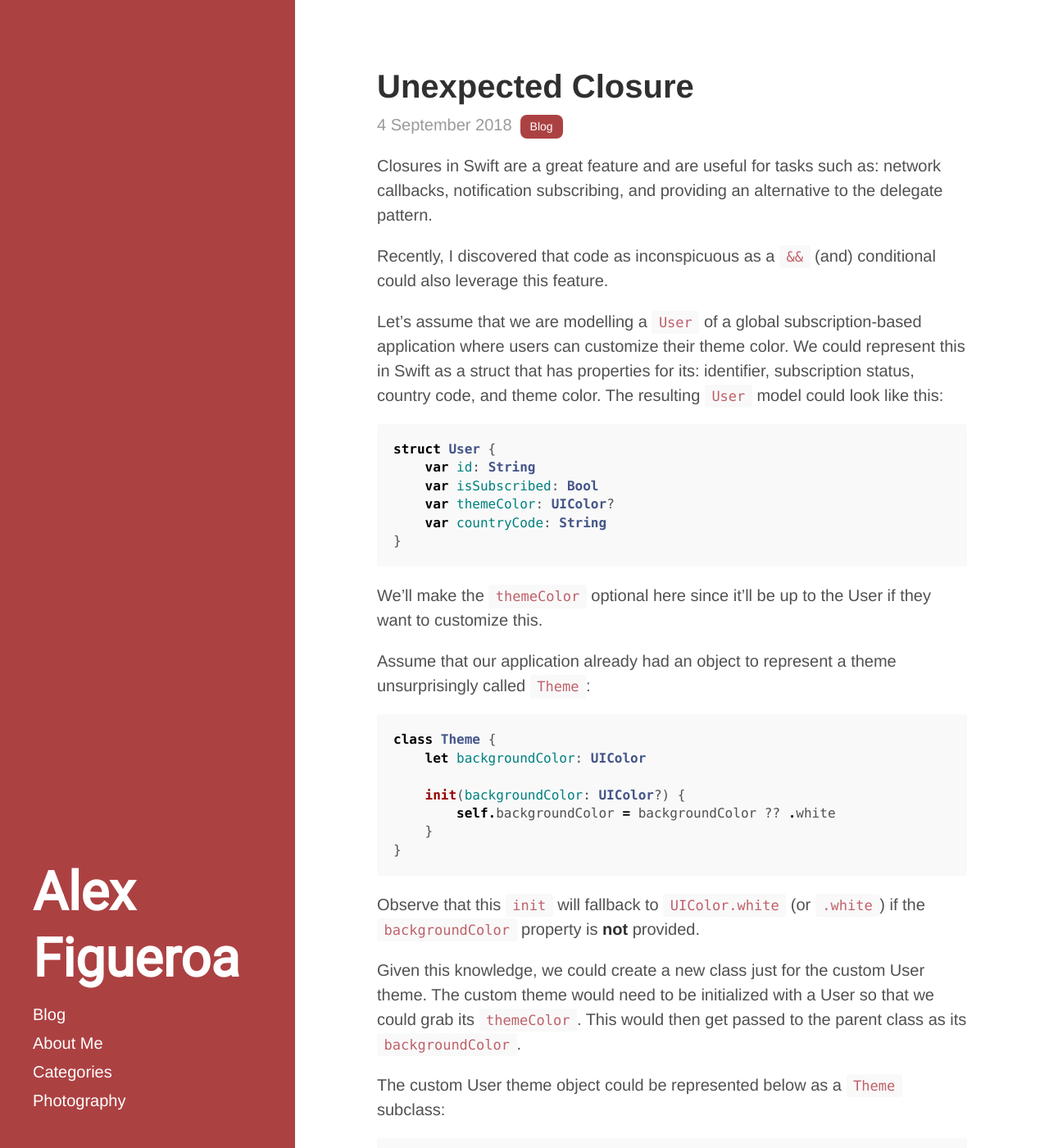
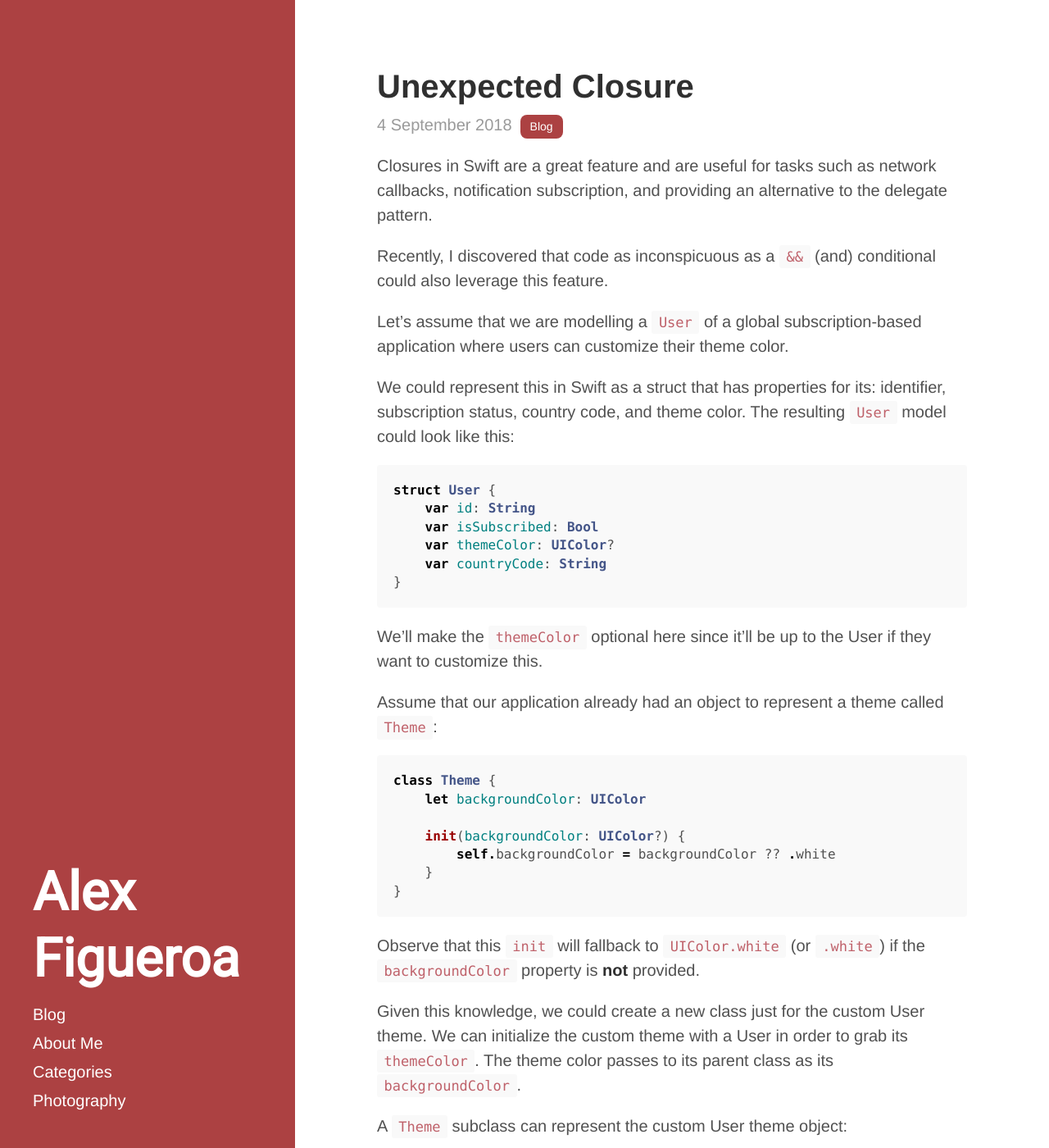
Before and after one commit to ajfigueroa/ajfigueroa.github.io, a Jekyll site: the page built from _posts/2018-09-04-Unexpected-Closure.md, in a window 1280 px wide and 1400 px high. Shown: the whole window at 82% size. Built offline with Jekyll 4.4.1, drawn with Linux system fonts in a browser that asks for light colours; some of the changed text lies outside the part shown.

Commit message:
[Unexpected Closure] Grammar and PV improvements

````diff
--- a/_posts/2018-09-04-Unexpected-Closure.md
+++ b/_posts/2018-09-04-Unexpected-Closure.md
@@ -5,13 +5,14 @@ excerpt_separator: <!--break-->
 categories: Blog
 ---
 
-Closures in Swift are a great feature and are useful for tasks such as: network callbacks, notification subscribing, and providing an alternative to the delegate pattern.
+Closures in Swift are a great feature and are useful for tasks such as network callbacks, notification subscription, and providing an alternative to the delegate pattern.
 
 Recently, I discovered that code as inconspicuous as a `&&` (and) conditional could also leverage this feature.
 
 <!--break-->
 
 Let's assume that we are modelling a `User` of a global subscription-based application where users can customize their theme color.
+
 We could represent this in Swift as a struct that has properties for its: identifier, subscription status, country code, and theme color.
 The resulting `User` model could look like this:
 ```swift
@@ -25,7 +26,7 @@ struct User {
 
 We'll make the `themeColor` optional here since it'll be up to the User if they want to customize this.
 
-Assume that our application already had an object to represent a theme unsurprisingly called `Theme`:
+Assume that our application already had an object to represent a theme called `Theme`:
 
 ```swift
 class Theme {
@@ -40,37 +41,31 @@ class Theme {
 Observe that this `init` will fallback to `UIColor.white` (or `.white`) if the `backgroundColor` property is **not** provided.
 
 Given this knowledge, we could create a new class just for the custom User theme.
-The custom theme would need to be initialized with a User so that we could grab its `themeColor`. This would then get passed to the parent class as its `backgroundColor`.
+We can initialize the custom theme with a User in order to grab its `themeColor`. The theme color passes to its parent class as its `backgroundColor`.
 
-The custom User theme object could be represented below as a `Theme` subclass:
+A `Theme` subclass can represent the custom User theme object:
 ```swift
 class UserTheme: Theme {
     let user: User
 
     init(user: User) {
         self.user = user
-        super.init(themeUser.themeColor)
+        super.init(backgroundColor: user.themeColor)
     }
 }
 ```
 
-However, what if we learn that custom User theming is a feature that should only be available to subscription Users. Additionally, it should only be limited to Canadian users.
+Let's assume that we have received additional requirements that limit User theming to:
+- subscription users
+- Canadian users
 
-We could then update our `UserTheme` class to handle these cases as follows:
+We could then update our `init` method on `UserTheme` to handle these cases as follows:
 ```swift
-class UserTheme: Theme {
-    let user: User
-
-    init(user: User) {
-        self.user = user
-        var themeColor: UIColor?
-        if self.user.isSubscribed && self.user.countryCode == "CA" {
-            themeColor = self.user.themeColor
-        }
-
-        super.init(backgroundColor: themeColor)
-    }
+var themeColor: UIColor?
+if self.user.isSubscribed && self.user.countryCode == "CA" {
+    themeColor = self.user.themeColor
 }
+super.init(backgroundColor: themeColor)
 ```
 
 Although this looks alright, it'll actually fail to compile. You'll see the following error log in Xcode:
@@ -86,9 +81,9 @@ We could easily fix by removing the explicit `self` and instead rely on the `use
 
 After posting this error message to the [tacow](https://www.meetup.com/tacow-org/) Slack group, [@rydermackay](https://twitter.com/rydermackay) pointed out to me that the Swift language is capturing the right-hand side of the conditional in a closure.
 
-That is, given the conditional: `LHS && RHS` (LHS and RHS represent Left-Hand Side and Right-Hand Side respectively). `RHS` is being wrapped in a closure. More specifically, it is being wrapped in an `autoclosure` so that it could lazily evaluate the right condition if the left condition was false.
+That is, given the conditional: `lhs && rhs` ("lhs" and "rhs" represent Left-Hand Side and Right-Hand Side respectively). `rhs` is being wrapped in a closure. More specifically, it is wrapped in an `autoclosure` so that it could lazily evaluate the right condition if the left condition was false.
 
-This could be verified by looking at the source code for the [&& operator](https://github.com/apple/swift/blob/7f105e4e3a994e6ac87860d5bd7bf9942c52b4bb/stdlib/public/core/Bool.swift#L289):
+This can be shown by looking at the source code for the [&& operator](https://github.com/apple/swift/blob/7f105e4e3a994e6ac87860d5bd7bf9942c52b4bb/stdlib/public/core/Bool.swift#L289):
 ```swift
 public static func && (lhs: Bool, rhs: @autoclosure () throws -> Bool) rethrows -> Bool {
     return lhs ? try rhs() : false
@@ -120,28 +115,18 @@ A && { () -> Bool in
 }
 ```
 
-If we update our previous example with the high level interpretation, it would look like this
+If we update our previous `UserTheme` `init` with this re-interpretation, it would look like this
 
 ```swift
-class UserTheme: Theme {
-    let user: User
-
-    init(user: User) {
-        self.user = user
-        var themeColor: UIColor?
-        let result = self.user.isSubscribed && { () -> Bool in
-            return self.user.countryCode == "CA"
-        }
-        if result {
-            themeColor = self.user.themeColor
-        }
-
-        super.init(backgroundColor: themeColor)
-    }
+let result = self.user.isSubscribed && { () -> Bool in
+    return self.user.countryCode == "CA"
+}
+if result {
+    themeColor = self.user.themeColor
 }
 ```
 
-As you can see, the `self.user.countryCode == "CA"` is indeed being captured by a block and since we're doing this before `super.init()` when all members are initialized the compilation fails.
+As you can see, the block captures `self.user.countryCode == "CA"` and since we're doing this before `super.init()` when all members have initialized the compilation fails.
 
 There are a few ways to fix this, we could:
 - move all this offending code to below the `super.init()`
````
